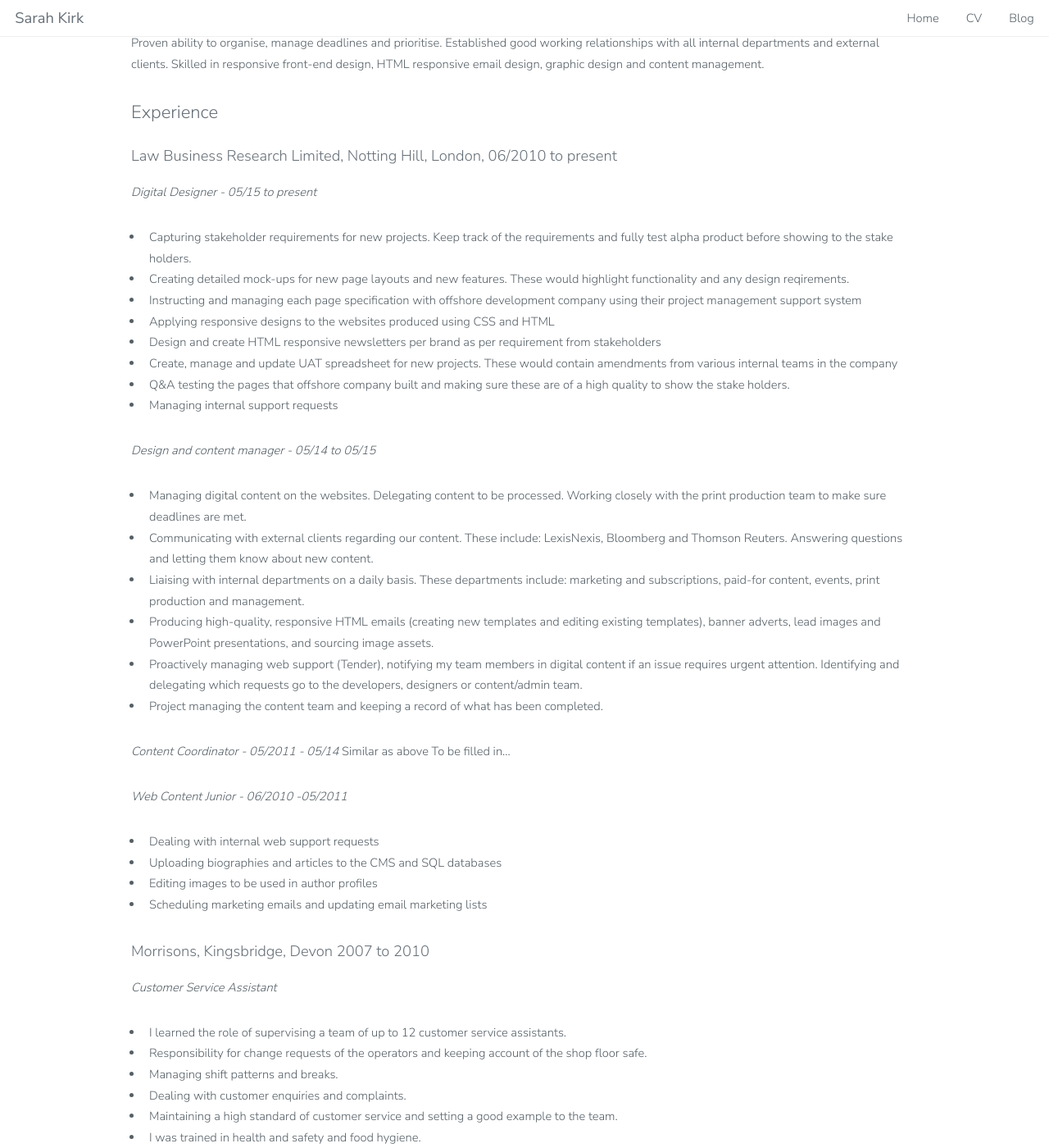
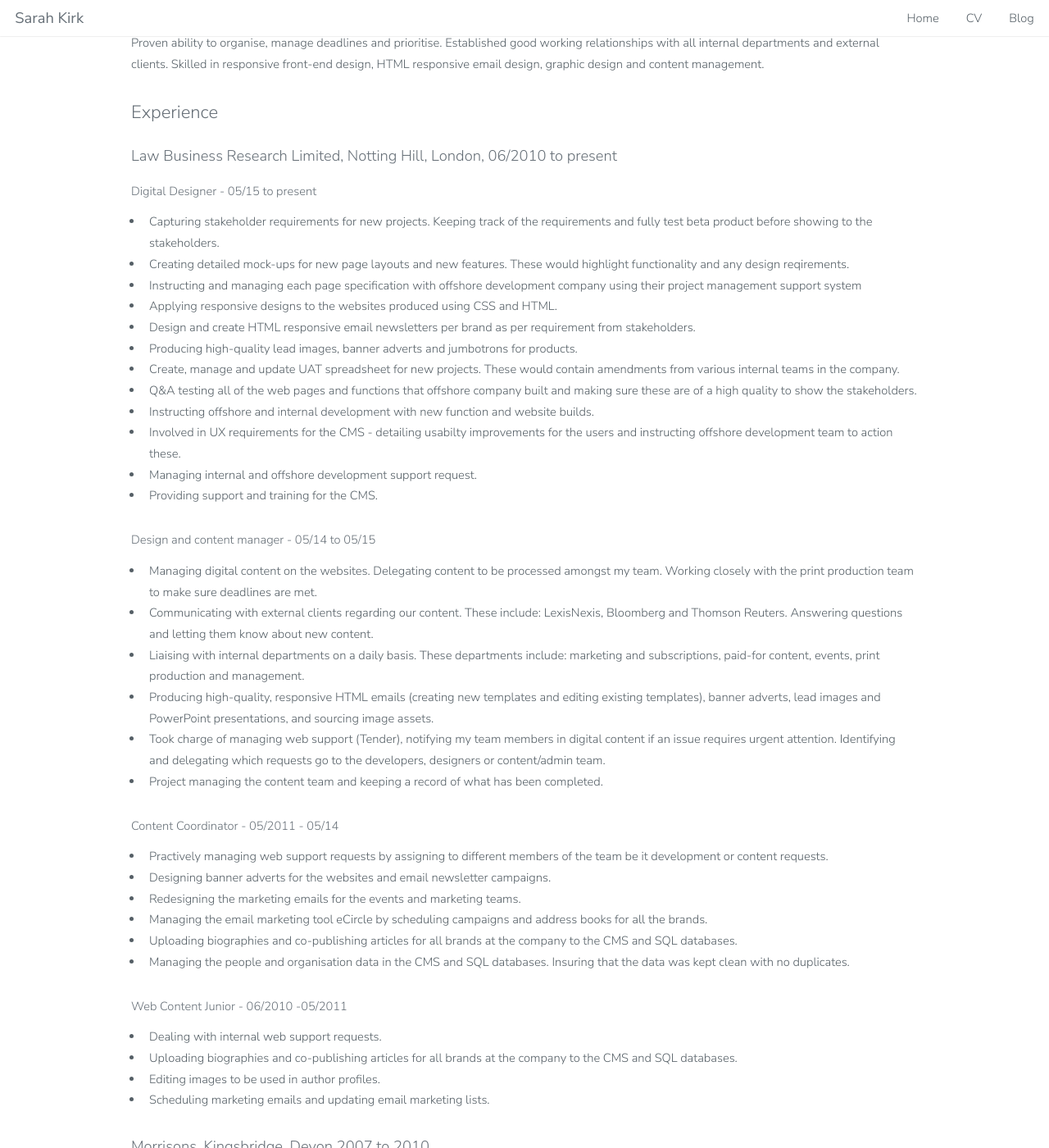
Before and after one commit to Kharsikar/kharsikar.github.io, a Jekyll site: the page built from _posts/2017-05-19-cv.markdown, in a window 1280 px wide and 1400 px high, scrolled down 616 px. Shown: the whole window at 82% size. Built offline with Jekyll 4.4.1, drawn with Linux system fonts in a browser that asks for light colours; some of the changed text lies outside the part shown.

Commit message:
Updated CV

```diff
--- a/_posts/2017-05-19-cv.markdown
+++ b/_posts/2017-05-19-cv.markdown
@@ -20,36 +20,44 @@ Skilled in responsive front-end design, HTML responsive email design, graphic de
 
 ## Experience
 ### Law Business Research Limited, Notting Hill, London, 06/2010 to present
-*Digital Designer - 05/15 to present*
-- Capturing stakeholder requirements for new projects. Keep track of the requirements and fully test alpha product before showing to the stake holders.
+#### Digital Designer - 05/15 to present
+- Capturing stakeholder requirements for new projects. Keeping track of the requirements and fully test beta product before showing to the stakeholders.
 - Creating detailed mock-ups for new page layouts and new features. These would highlight functionality and any design reqirements.
 - Instructing and managing each page specification with offshore development company using their project management support system
-- Applying responsive designs to the websites produced using CSS and HTML
-- Design and create HTML responsive newsletters per brand as per requirement from stakeholders
-- Create, manage and update UAT spreadsheet for new projects. These would contain amendments from various internal teams in the company
-- Q&A testing the pages that offshore company built and making sure these are of a high quality to show the stake holders.
-- Managing internal support requests
+- Applying responsive designs to the websites produced using CSS and HTML.
+- Design and create HTML responsive email newsletters per brand as per requirement from stakeholders.
+- Producing high-quality lead images, banner adverts and jumbotrons for products.
+- Create, manage and update UAT spreadsheet for new projects. These would contain amendments from various internal teams in the company.
+- Q&A testing all of the web pages and functions that offshore company built and making sure these are of a high quality to show the stakeholders.
+- Instructing offshore and internal development with new function and website builds.
+- Involved in UX requirements for the CMS - detailing usabilty improvements for the users and instructing offshore development team to action these.
+- Managing internal and offshore development support request.
+- Providing support and training for the CMS.
 
-*Design and content manager - 05/14 to 05/15*
-- Managing digital content on the websites. Delegating content to be processed. Working closely with the print production team to make sure deadlines are met.
+#### Design and content manager - 05/14 to 05/15
+- Managing digital content on the websites. Delegating content to be processed amongst my team. Working closely with the print production team to make sure deadlines are met.
 - Communicating with external clients regarding our content. These include: LexisNexis, Bloomberg and Thomson Reuters. Answering questions and letting them know about new content.
 - Liaising with internal departments on a daily basis. These departments include: marketing and subscriptions, paid-for content, events, print production and management.
 - Producing high-quality, responsive HTML emails (creating new templates and editing existing templates), banner adverts, lead images and PowerPoint presentations, and sourcing image assets.
-- Proactively managing web support (Tender), notifying my team members in digital content if an issue requires urgent attention. Identifying and delegating which requests go to the developers, designers or content/admin team.
+- Took charge of managing web support (Tender), notifying my team members in digital content if an issue requires urgent attention. Identifying and delegating which requests go to the developers, designers or content/admin team.
 - Project managing the content team and keeping a record of what has been completed.
 
-*Content Coordinator - 05/2011 - 05/14*
-Similar as above
-To be filled in...
+#### Content Coordinator - 05/2011 - 05/14
+- Practively managing web support requests by assigning to different members of the team be it development or content requests.
+- Designing banner adverts for the websites and email newsletter campaigns.
+- Redesigning the marketing emails for the events and marketing teams.
+- Managing the email marketing tool eCircle by scheduling campaigns and address books for all the brands.
+- Uploading biographies and co-publishing articles for all brands at the company to the CMS and SQL databases.
+- Managing the people and organisation data in the CMS and SQL databases. Insuring that the data was kept clean with no duplicates.
 
-*Web Content Junior - 06/2010 -05/2011*
-- Dealing with internal web support requests
-- Uploading biographies and articles to the CMS and SQL databases
-- Editing images to be used in author profiles
-- Scheduling marketing emails and updating email marketing lists
+#### Web Content Junior - 06/2010 -05/2011
+- Dealing with internal web support requests.
+- Uploading biographies and co-publishing articles for all brands at the company to the CMS and SQL databases.
+- Editing images to be used in author profiles.
+- Scheduling marketing emails and updating email marketing lists.
 
 ### Morrisons, Kingsbridge, Devon	2007 to 2010
-*Customer Service Assistant*
+#### Customer Service Assistant
 - I learned the role of supervising a team of up to 12 customer service assistants.
 - Responsibility for change requests of the operators and keeping account of the shop floor safe.
 - Managing shift patterns and breaks.
@@ -59,7 +67,7 @@ To be filled in...
 - My peers trained me in different departments around the store as I was a fast learner.
 
 ### Gamestation, London	2003 to 2006
-*Store Manager*
+#### Store Manager
 - Having worked up from sales assistant to manager I was responsible for managing teams of up to 8 shop floor staff. My tasks included recruitment, organising staff rotas and monthly appraisals, ensuring that staff were paid the correct amount. Weekly financial reporting of branch sales figures to senior management, control of stock and end-of-day accounting
 - I was recognised for managing one of the best-performing stores in the United Kingdom and regularly exceeded sales targets.
 - I became a trouble-shooter manager for ailing stores and turned around two loss-making stores to return profits above targets in a matter of months.
@@ -78,14 +86,13 @@ South Devon College, Torquay	Sept 1997 to June 1999
 Kingsbridge School, Devon	Sept 1992 to June 2000
 
 ## Courses
-Steer front-end development
+Steer: front-end development, one week course involving HTML5, CSS3 and Javascript
 
 ## Key skills
-HTML, CSS, Photoshop, Illustrator, InDesign, CMS, CRM, responsive email and web design, email marketing, svn
+HTML, CSS, Photoshop, Illustrator, InDesign, responsive email and web design, email marketing,  CMS, CRM, SVN
 
 ## Languages
 English: Native language
 
 ## Activities and Interests
-
 Interior decorating, DIY, reading, web design, photography, computers, social media (Instagram, Twitter, Facebook), gaming, cinema, travelling; recently visited India to work with offshore company and visited Russia for holiday
```
